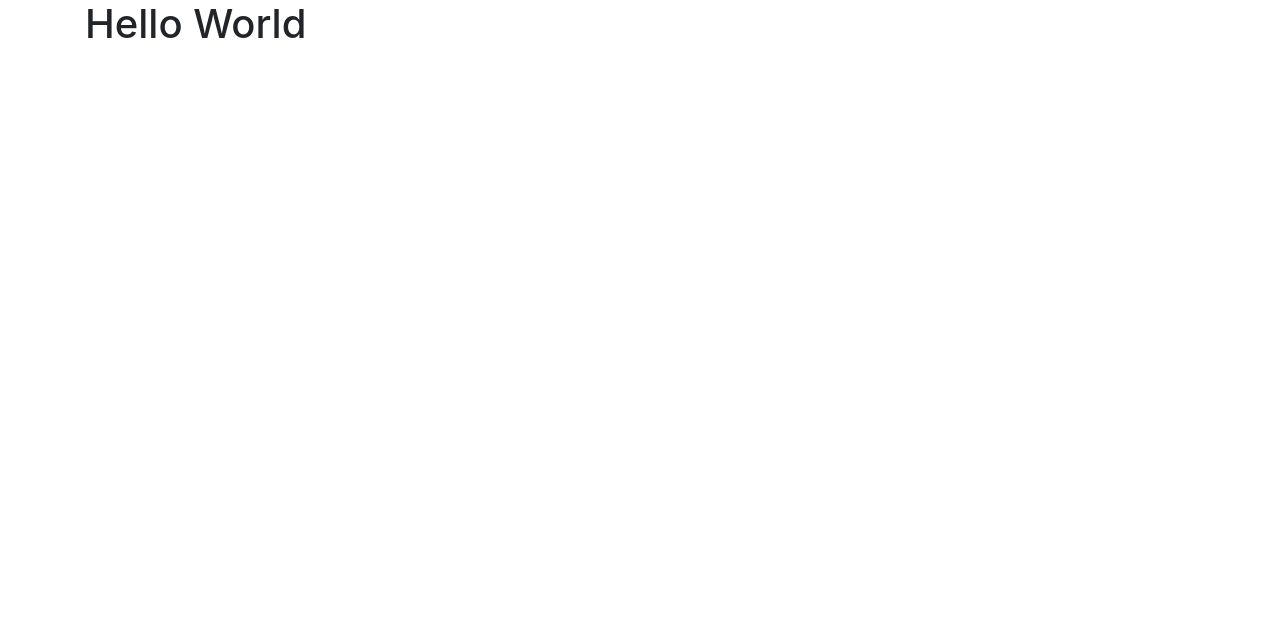
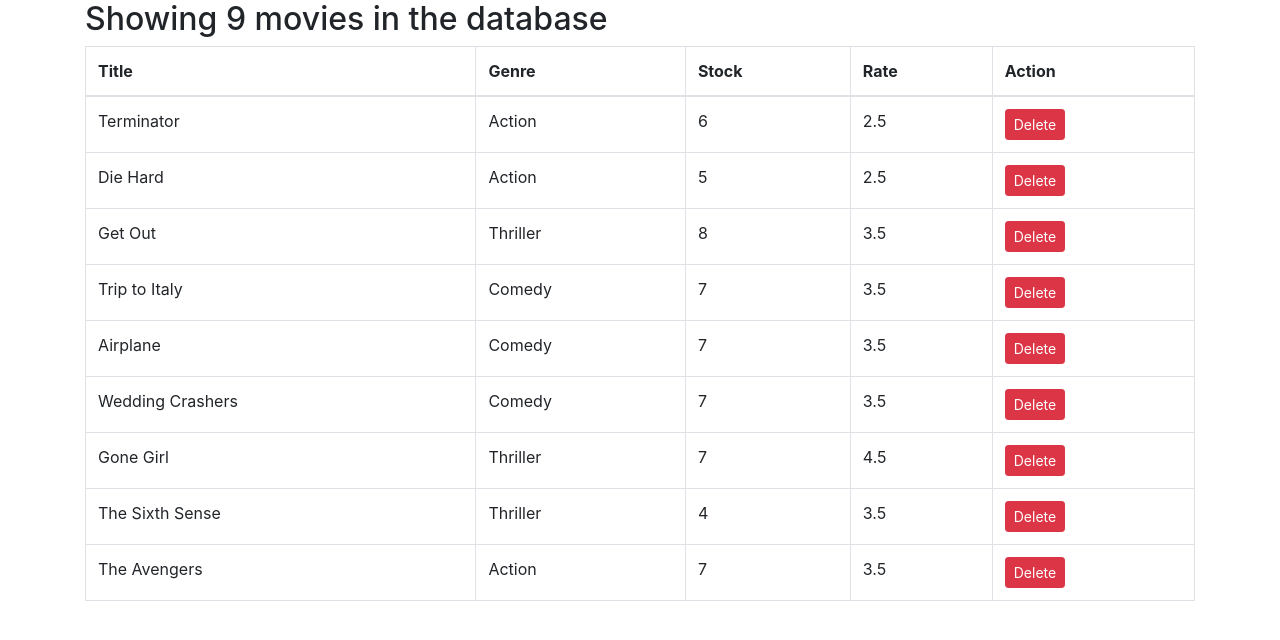
Before and after one commit to jerin007/vidly, a React (Create React App) app: page / in a window 1280 px wide. Shown: the top 640 px of the page. Built offline with nearby package versions, Linux system fonts and the light colour scheme.

Commit message:
services folder added in src

```diff
--- a/src/App.js
+++ b/src/App.js
@@ -1,10 +1,11 @@
 import React from 'react';
+import Movies from './components/movies';
 import './App.css';
 
 function App() {
 	return (
 		<main role="main" className="container">
-			<h1>Hello World</h1>
+			<Movies>Hello World</Movies>
 		</main>
 	);
 }
--- /dev/null
+++ b/src/components/movies.jsx
@@ -0,0 +1,49 @@
+import React, { Component } from 'react';
+import { getMovies } from '../services/fakeMovieService';
+
+class Movies extends Component {
+    state = {
+        movies: getMovies()
+    }
+    renderMovies() {
+        if (this.state.movies.length === 0) return <h2>There is no movie in the database!</h2>;
+        return <h2>Showing {this.state.movies.length} movies in the database</h2>
+    }
+    handleDelete = movie => {
+        let updatedMovie = this.state.movies.filter(item => item._id !== movie._id);
+        this.setState({ movies: updatedMovie });
+    }
+    render() {
+        return (
+            <div className=''>
+                {this.renderMovies()}
+                <table className='table table-bordered table-condensed'>
+                    <thead>
+                        <tr>
+                            <th>Title</th>
+                            <th>Genre</th>
+                            <th>Stock</th>
+                            <th>Rate</th>
+                            <th>Action</th>
+                        </tr>
+                    </thead>
+                    <tbody>
+                        {this.state.movies.map(movie => (
+                            <tr>
+                                <td>{movie.title}</td>
+                                <td>{movie.genre.name}</td>
+                                <td>{movie.numberInStock}</td>
+                                <td>{movie.dailyRentalRate}</td>
+                                <td>
+                                    <button className='btn btn-danger btn-sm' onClick={() => this.handleDelete(movie)}>Delete</button>
+                                </td>
+                            </tr>
+                        ))}
+                    </tbody>
+                </table>
+            </div>
+        )
+    }
+}
+
+export default Movies;
```
